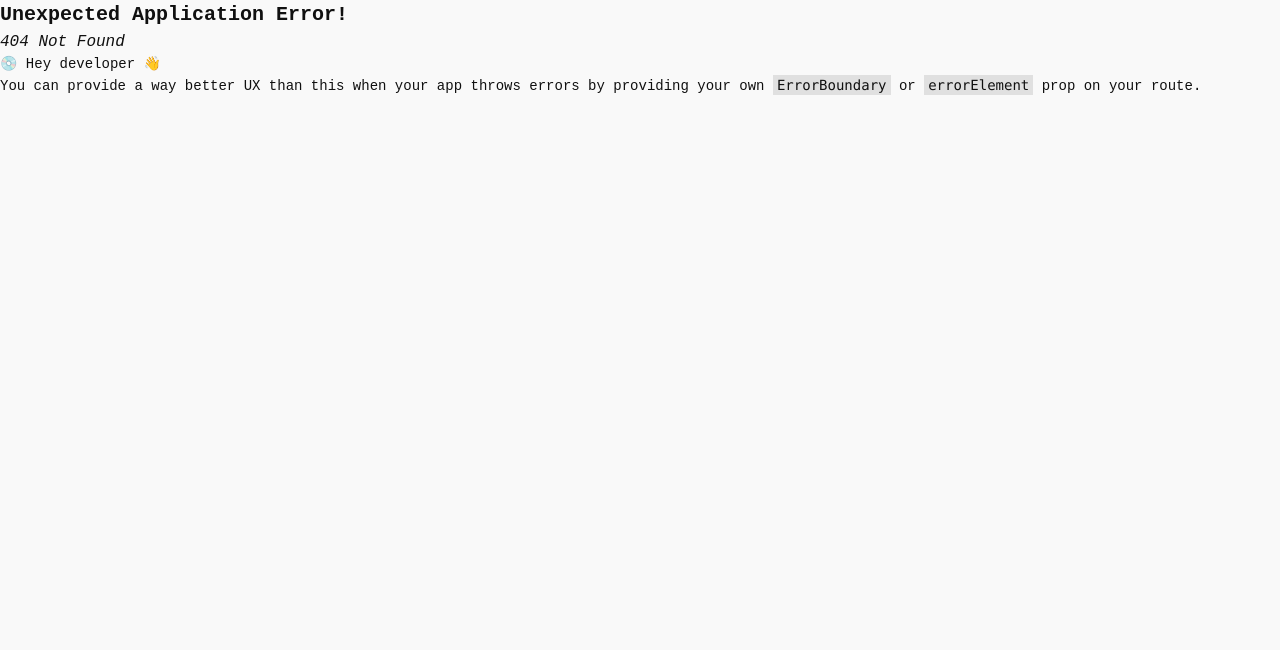
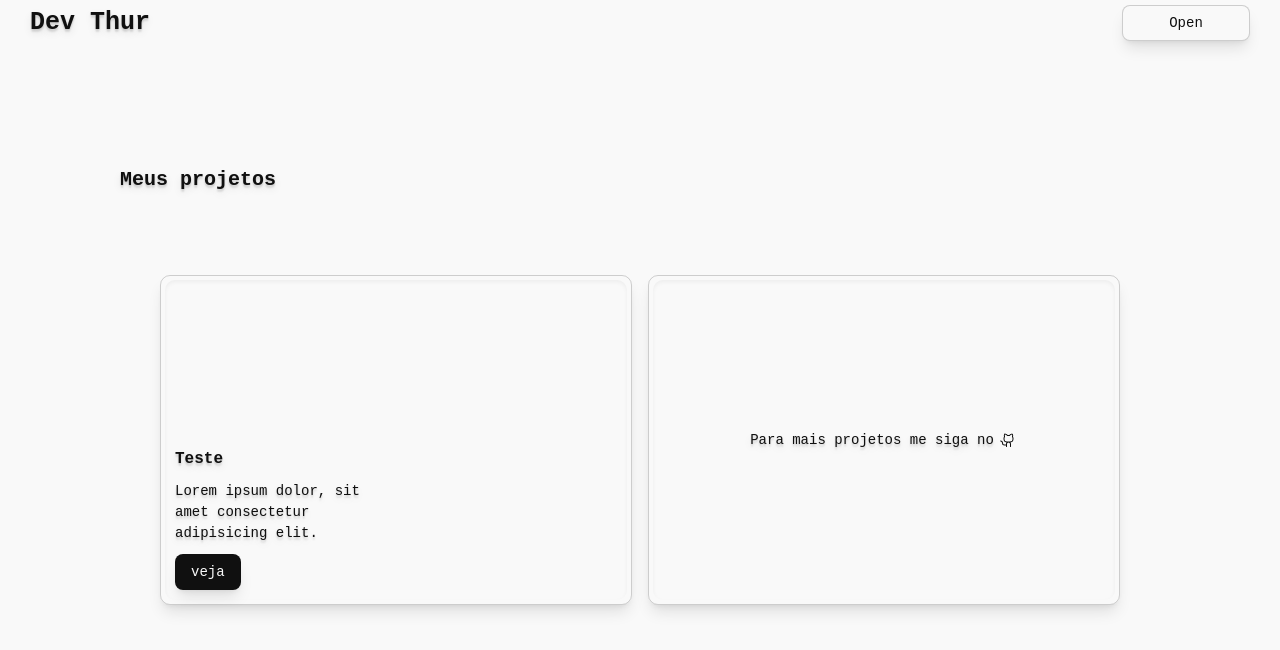
Before and after one commit to oficialThur/portfolio, a React (Vite) app: page /projetos in a window 1280 px wide. Before the commit this address had no page. Shown: the top 650 px of the page. Built offline with nearby package versions, Linux system fonts and the light colour scheme.

Commit message:
Arthur Henrique: Criação das paginas de formação e projetos

```diff
--- a/src/components/Nav.tsx
+++ b/src/components/Nav.tsx
@@ -10,13 +10,13 @@ import {
 
 const Nav = () => {
   return (
-    <nav className='container h-11.25 flex justify-between items-center px-7.5'>
+    <nav className='container h-11.25 flex justify-between items-center px-2 md:px-7.5'>
       <h1 className='text-shadow-lg'>
         Dev Thur
       </h1>
       <DropdownMenu >
         <DropdownMenuTrigger asChild>
-          <Button className='w-32' variant="outline">Open</Button>
+          <Button className='w-32 shadow-lg shadow-black-100' variant="outline">Open</Button>
         </DropdownMenuTrigger>
         <DropdownMenuContent align="start">
           <DropdownMenuGroup>
--- /dev/null
+++ b/src/router/Projects.tsx
@@ -0,0 +1,34 @@
+import { GithubLogoIcon } from "@phosphor-icons/react"
+import { Button } from "@/components/ui/button"
+
+const Projects = () => {
+  return (
+    <div className=" container h-screen">
+      <section className="w-full flex flex-col justify-center p-2 md:p-30 gap-10 pb-10">
+        <h2 className="text-shadow-lg">
+          Meus projetos
+        </h2>
+        <div className="grid grid-cols-1 md:grid-cols-2 gap-4 p-2 md:p-10 w-full place-items-center">
+          <div className="shadow-lg shadow-black-100 border border-neutral-quaternary rounded-lg w-full flex justify-center items-center md:row-span-3 p-1">
+            <div className="w-full h-80 max-h-80 rounded-lg inset-shadow-sm inset-shadow-black-900 p-2.5 flex items-end-safe">
+              <div className="w-[50%] max-w-[50%]">
+                <h3 className="text-shadow-lg">Teste</h3>
+                <p className="py-2.5 text-shadow-lg">Lorem ipsum dolor, sit amet consectetur adipisicing elit.</p>
+                <Button className="shadow-lg shadow-black-100">
+                  veja
+                </Button>
+              </div>
+            </div>
+          </div>
+          <div className="shadow-lg shadow-black-100 border border-neutral-quaternary rounded-lg w-full flex justify-center items-center md:row-span-3 p-1">
+            <div className="w-full h-80 max-h-80 flex justify-center items-center rounded-lg inset-shadow-sm inset-shadow-black-900 gap-1">
+              <p className=" text-shadow-lg">Para mais projetos me siga no</p><GithubLogoIcon className=" text-shadow-lg w-5 h-5 hover:bg-[#101010]/10 p-0.5 rounded-full transition duration-200 delay-200" />
+            </div>
+          </div>
+        </div>
+      </section>
+    </div>
+  )
+}
+
+export default Projects
--- a/src/router/Study.tsx
+++ b/src/router/Study.tsx
@@ -1,57 +1,39 @@
 import { PlayIcon } from "@phosphor-icons/react"
+import { useState } from "react"
 
 const Study = () => {
+
+
+    const [itens] = useState([
+        { id: 1, icon: <PlayIcon size={15} />, data: '3 de Janeiro de 2023', title: 'Primeiro ano no cotemig', text: 'O inicio da minha jonada começou aqui, 1º ano do encino medio tecnico no cotemig.' },
+        { id: 1, icon: <PlayIcon size={15} />, data: '3 de Janeiro de 2023', title: 'Primeiro ano no cotemig', text: 'O inicio da minha jonada começou aqui, 1º ano do encino medio tecnico no cotemig.' },
+    ]);
+
+
     return (
         <div className="container h-screen">
-            <section className="w-full h-full flex flex-col justify-center p-30 gap-10">
+            <section className="w-full h-full flex flex-col justify-center p-2 md:p-30 gap-10">
                 <h2 className="text-shadow-lg">
                     Minhas formações
                 </h2>
-                <div className="p-10">
-                    <ol className="items-center sm:flex">
-                        <li className="relative mb-6 sm:mb-0">
-                            <div className="flex items-center gap-0.5">
-                                <div className="flex items-center justify-center w-6 h-6 rounded-full p-0.5">
-                                    <PlayIcon size={15} />
+                <div className="p-2 md:p-10">
+                    <ol className="items-center w-full sm:flex">
+                        {itens.map(item => (
+
+                            <li key={item.id} className="relative mb-6 sm:mb-0 min-h-35">
+                                <div className="flex items-center gap-0.5">
+                                    <div className="flex items-center w-6 h-6 rounded-full p-0 md:p-0.5">
+                                        {item.icon}
+                                    </div>
+                                    <div className="hidden sm:flex w-full bg-neutral-quaternary h-px border"></div>
                                 </div>
-                                <div className="hidden sm:flex w-full bg-neutral-quaternary h-px border"></div>
-                            </div>
-                            <div className="mt-3 sm:pe-8">
-                                <time className="bg-neutral-secondary-medium border border-default-medium text-heading text-xs font-medium px-1.5 py-0.5 rounded">3 de Janeiro de 2023</time>
-                                <h3 className="text-lg font-semibold text-heading my-2 text-shadow-lg">Primeiro ano no cotemig</h3>
-                                <p className="text-body mb-4 text-shadow-lg">O inicio da minha jonada começou aqui, 1º ano do encino medio tecnico no cotemig.</p>
-                            </div>
-                        </li>
-
-
-                        <li className="relative mb-6 sm:mb-0">
-                            <div className="flex items-center gap-0.5">
-                                <div className="flex items-center justify-center w-6 h-6 rounded-full p-0.5">
-                                    <PlayIcon size={15} />
+                                <div className="mt-3 sm:pe-8">
+                                    <time className="bg-neutral-secondary-medium border border-default-medium text-heading text-xs font-medium px-1.5 py-0.5 rounded shadow-lg shadow-black-300">{item.data}</time>
+                                    <h3 className="text-lg font-semibold text-heading my-2 text-shadow-lg">{item.title}</h3>
+                                    <p className="text-body mb-4 text-shadow-lg">{item.text}</p>
                                 </div>
-                                <div className="hidden sm:flex w-full bg-neutral-quaternary h-px border"></div>
-                            </div>
-                            <div className="mt-3 sm:pe-8">
-                                <time className="bg-neutral-secondary-medium border border-default-medium text-heading text-xs font-medium px-1.5 py-0.5 rounded">3 de Janeiro de 2023</time>
-                                <h3 className="text-lg font-semibold text-heading my-2 text-shadow-lg">Primeiro ano no cotemig</h3>
-                                <p className="text-body mb-4 text-shadow-lg">O inicio da minha jonada começou aqui, 1º ano do encino medio tecnico no cotemig.</p>
-                            </div>
-                        </li>
-
-
-                        <li className="relative mb-6 sm:mb-0">
-                            <div className="flex items-center gap-0.5">
-                                <div className="flex items-center justify-center w-6 h-6 rounded-full p-0.5">
-                                    <PlayIcon size={15} />
-                                </div>
-                                <div className="hidden sm:flex w-full bg-neutral-quaternary h-px border"></div>
-                            </div>
-                            <div className="mt-3 sm:pe-8">
-                                <time className="bg-neutral-secondary-medium border border-default-medium text-heading text-xs font-medium px-1.5 py-0.5 rounded">3 de Janeiro de 2023</time>
-                                <h3 className="text-lg font-semibold text-heading my-2 text-shadow-lg">Primeiro ano no cotemig</h3>
-                                <p className="text-body mb-4 text-shadow-lg">O inicio da minha jonada começou aqui, 1º ano do encino medio tecnico no cotemig.</p>
-                            </div>
-                        </li>
+                            </li>
+                        ))}
                     </ol>
                 </div>
             </section>
--- a/src/styles/global.css
+++ b/src/styles/global.css
@@ -44,6 +44,11 @@ h1{
 
 h2{
   font-size: 20px;
+  font-weight: bold;
+}
+
+h3{
+  font-size: 16px;
   font-weight: bold;
 }
 
```
Also changed, not shown: src/Main.tsx (+6 -1 lines).
